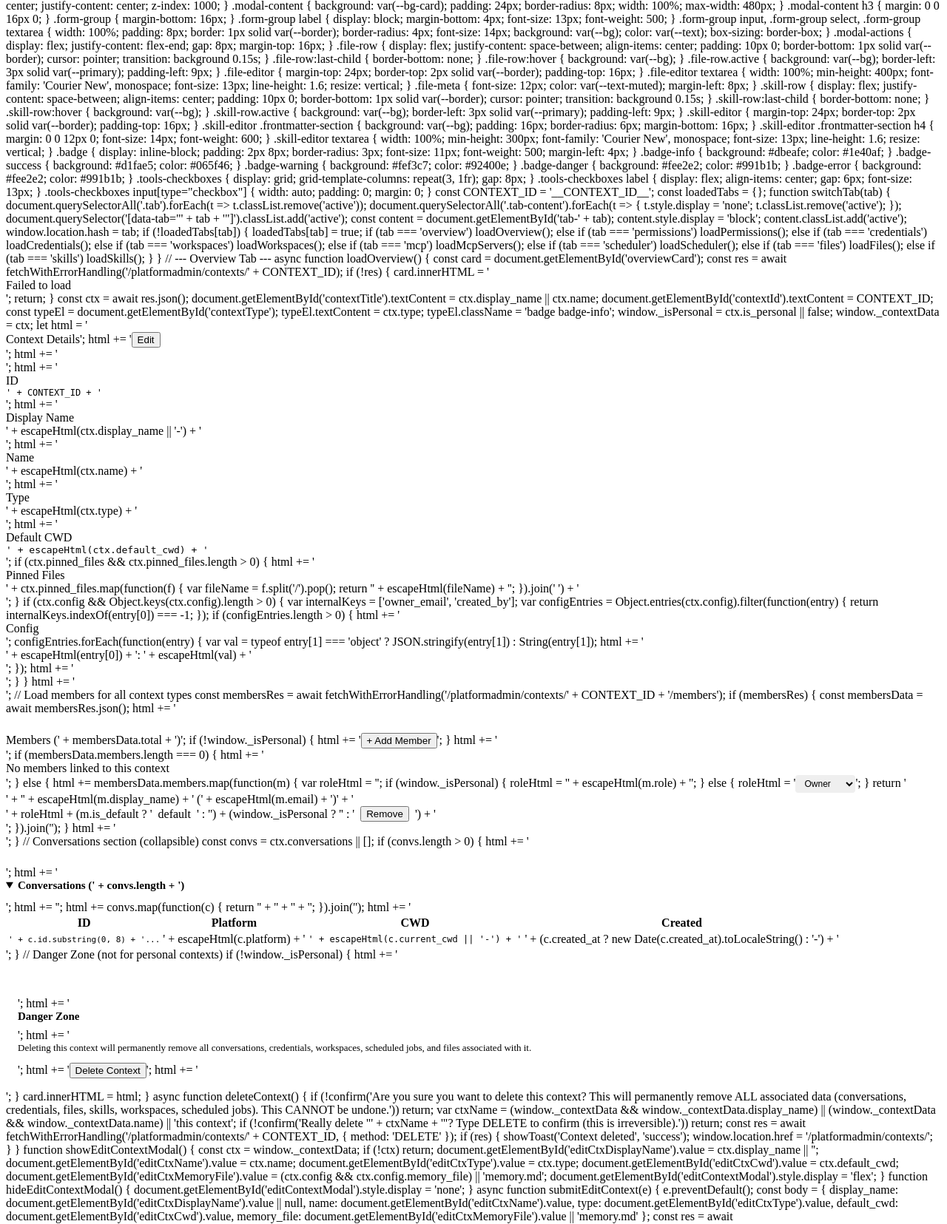
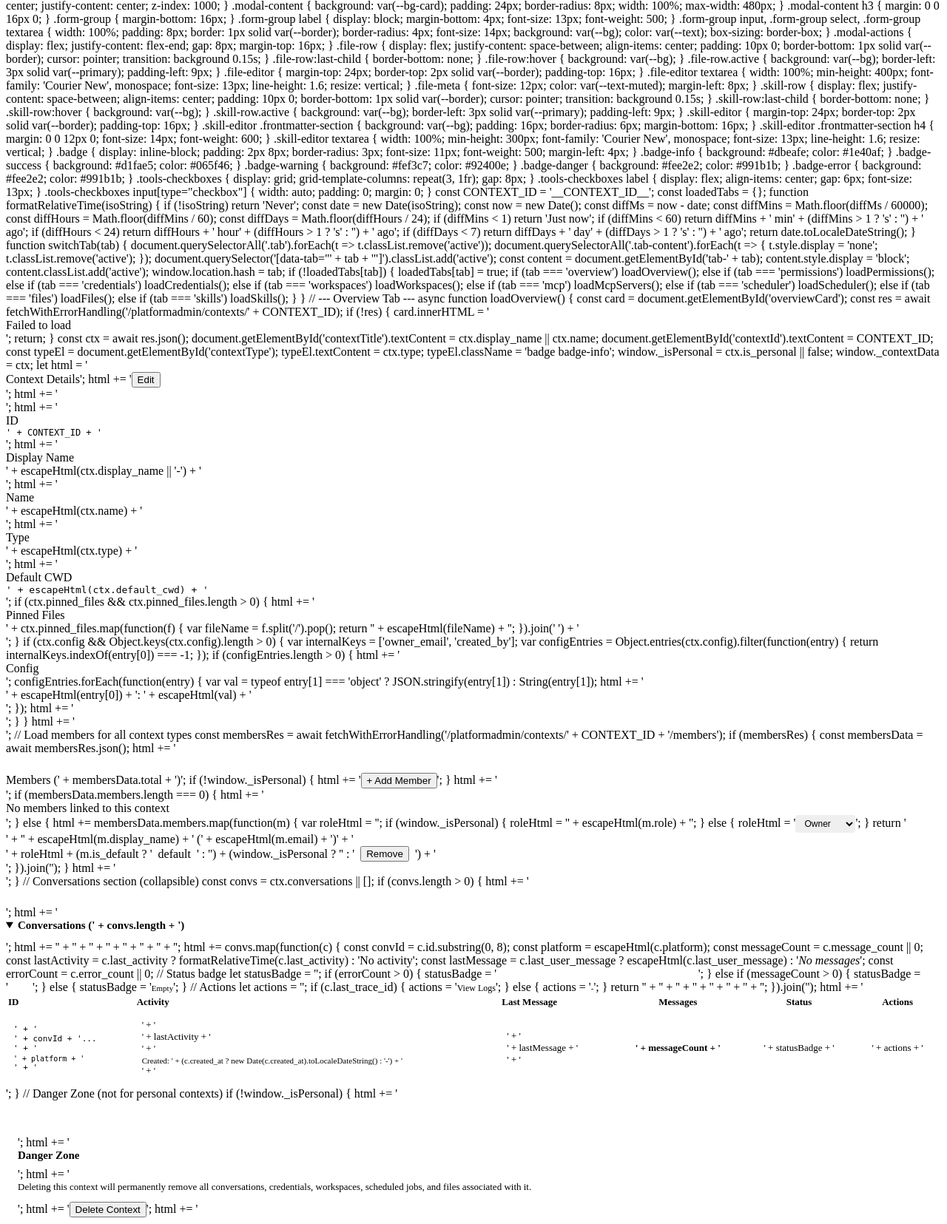
Before and after one commit to MagTer/ai-agent-platform, a Python web app: template services/agent/src/interfaces/http/templates/admin_context_detail.html in a window 1280 px wide, after a click on "Conversations (' + convs.length + ')". Shown: the part 436-2091 px from the top of the page at 74% size. Run offline with Jinja, Linux system fonts and the light colour scheme; the template is opened without the code that fills it, so the values that code supplies are empty.

Commit message:
feat: Enhance context conversations list with activity, messages, and logs
Make the conversations section actually useful by adding:
- Message count per conversation
- Last activity timestamp with relative time ("2 hours ago")
- Last user message preview (what was discussed)
- Status badges (OK/Error/Empty)
- Direct link to diagnostic API trace investigation

Before: Only showed ID, platform, CWD, created date
After: Full activity overview with debugging links

Co-Authored-By: Claude Sonnet 4.5 <noreply@anthropic.com>

```diff
--- a/services/agent/src/interfaces/http/templates/admin_context_detail.html
+++ b/services/agent/src/interfaces/http/templates/admin_context_detail.html
@@ -427,6 +427,22 @@ input:checked + .toggle-slider:before { transform: translateX(20px); }
 const CONTEXT_ID = '__CONTEXT_ID__';
 const loadedTabs = {};
 
+function formatRelativeTime(isoString) {
+    if (!isoString) return 'Never';
+    const date = new Date(isoString);
+    const now = new Date();
+    const diffMs = now - date;
+    const diffMins = Math.floor(diffMs / 60000);
+    const diffHours = Math.floor(diffMins / 60);
+    const diffDays = Math.floor(diffHours / 24);
+
+    if (diffMins < 1) return 'Just now';
+    if (diffMins < 60) return diffMins + ' min' + (diffMins > 1 ? 's' : '') + ' ago';
+    if (diffHours < 24) return diffHours + ' hour' + (diffHours > 1 ? 's' : '') + ' ago';
+    if (diffDays < 7) return diffDays + ' day' + (diffDays > 1 ? 's' : '') + ' ago';
+    return date.toLocaleDateString();
+}
+
 function switchTab(tab) {
     document.querySelectorAll('.tab').forEach(t => t.classList.remove('active'));
     document.querySelectorAll('.tab-content').forEach(t => { t.style.display = 'none'; t.classList.remove('active'); });
@@ -536,12 +552,57 @@ async function loadOverview() {
     if (convs.length > 0) {
         html += '<div style="margin-top: 24px;">';
         html += '<details><summary style="cursor: pointer; font-weight: 600; font-size: 15px; margin-bottom: 12px;">Conversations (' + convs.length + ')</summary>';
-        html += '<table class="conv-table"><thead><tr><th>ID</th><th>Platform</th><th>CWD</th><th>Created</th></tr></thead><tbody>';
+        html += '<table class="conv-table" style="width: 100%; font-size: 13px;"><thead><tr>' +
+            '<th style="text-align: left;">ID</th>' +
+            '<th style="text-align: left;">Activity</th>' +
+            '<th style="text-align: left;">Last Message</th>' +
+            '<th style="text-align: center;">Messages</th>' +
+            '<th style="text-align: center;">Status</th>' +
+            '<th style="text-align: center;">Actions</th>' +
+            '</tr></thead><tbody>';
+
         html += convs.map(function(c) {
-            return '<tr><td style="font-family: monospace; font-size: 11px;">' + c.id.substring(0, 8) + '...</td>' +
-                '<td>' + escapeHtml(c.platform) + '</td>' +
-                '<td style="font-family: monospace; font-size: 12px;">' + escapeHtml(c.current_cwd || '-') + '</td>' +
-                '<td>' + (c.created_at ? new Date(c.created_at).toLocaleString() : '-') + '</td></tr>';
+            const convId = c.id.substring(0, 8);
+            const platform = escapeHtml(c.platform);
+            const messageCount = c.message_count || 0;
+            const lastActivity = c.last_activity ? formatRelativeTime(c.last_activity) : 'No activity';
+            const lastMessage = c.last_user_message ? escapeHtml(c.last_user_message) : '<em style="color: var(--text-muted);">No messages</em>';
+            const errorCount = c.error_count || 0;
+
+            // Status badge
+            let statusBadge = '';
+            if (errorCount > 0) {
+                statusBadge = '<span style="background: var(--error); color: white; padding: 2px 8px; border-radius: 4px; font-size: 11px; font-weight: 600;">' + errorCount + ' error' + (errorCount > 1 ? 's' : '') + '</span>';
+            } else if (messageCount > 0) {
+                statusBadge = '<span style="background: var(--success); color: white; padding: 2px 8px; border-radius: 4px; font-size: 11px; font-weight: 600;">OK</span>';
+            } else {
+                statusBadge = '<span style="color: var(--text-muted); font-size: 11px;">Empty</span>';
+            }
+
+            // Actions
+            let actions = '';
+            if (c.last_trace_id) {
+                actions = '<a href="/platformadmin/api/investigate/' + c.last_trace_id + '" target="_blank" style="color: var(--primary); text-decoration: none; font-size: 12px;">View Logs</a>';
+            } else {
+                actions = '<span style="color: var(--text-muted); font-size: 11px;">-</span>';
+            }
+
+            return '<tr style="border-top: 1px solid var(--border-color);">' +
+                '<td style="padding: 12px 8px; font-family: monospace; font-size: 11px;">' +
+                    '<div>' + convId + '...</div>' +
+                    '<div style="color: var(--text-muted); font-size: 10px; margin-top: 2px;">' + platform + '</div>' +
+                '</td>' +
+                '<td style="padding: 12px 8px;">' +
+                    '<div style="font-weight: 500;">' + lastActivity + '</div>' +
+                    '<div style="color: var(--text-muted); font-size: 11px; margin-top: 2px;">Created: ' + (c.created_at ? new Date(c.created_at).toLocaleDateString() : '-') + '</div>' +
+                '</td>' +
+                '<td style="padding: 12px 8px; max-width: 300px;">' +
+                    '<div style="white-space: nowrap; overflow: hidden; text-overflow: ellipsis;">' + lastMessage + '</div>' +
+                '</td>' +
+                '<td style="padding: 12px 8px; text-align: center; font-weight: 600;">' + messageCount + '</td>' +
+                '<td style="padding: 12px 8px; text-align: center;">' + statusBadge + '</td>' +
+                '<td style="padding: 12px 8px; text-align: center;">' + actions + '</td>' +
+                '</tr>';
         }).join('');
         html += '</tbody></table></details></div>';
     }
```
Also changed, not shown: services/agent/src/interfaces/http/admin_contexts.py (+71 -11 lines).
